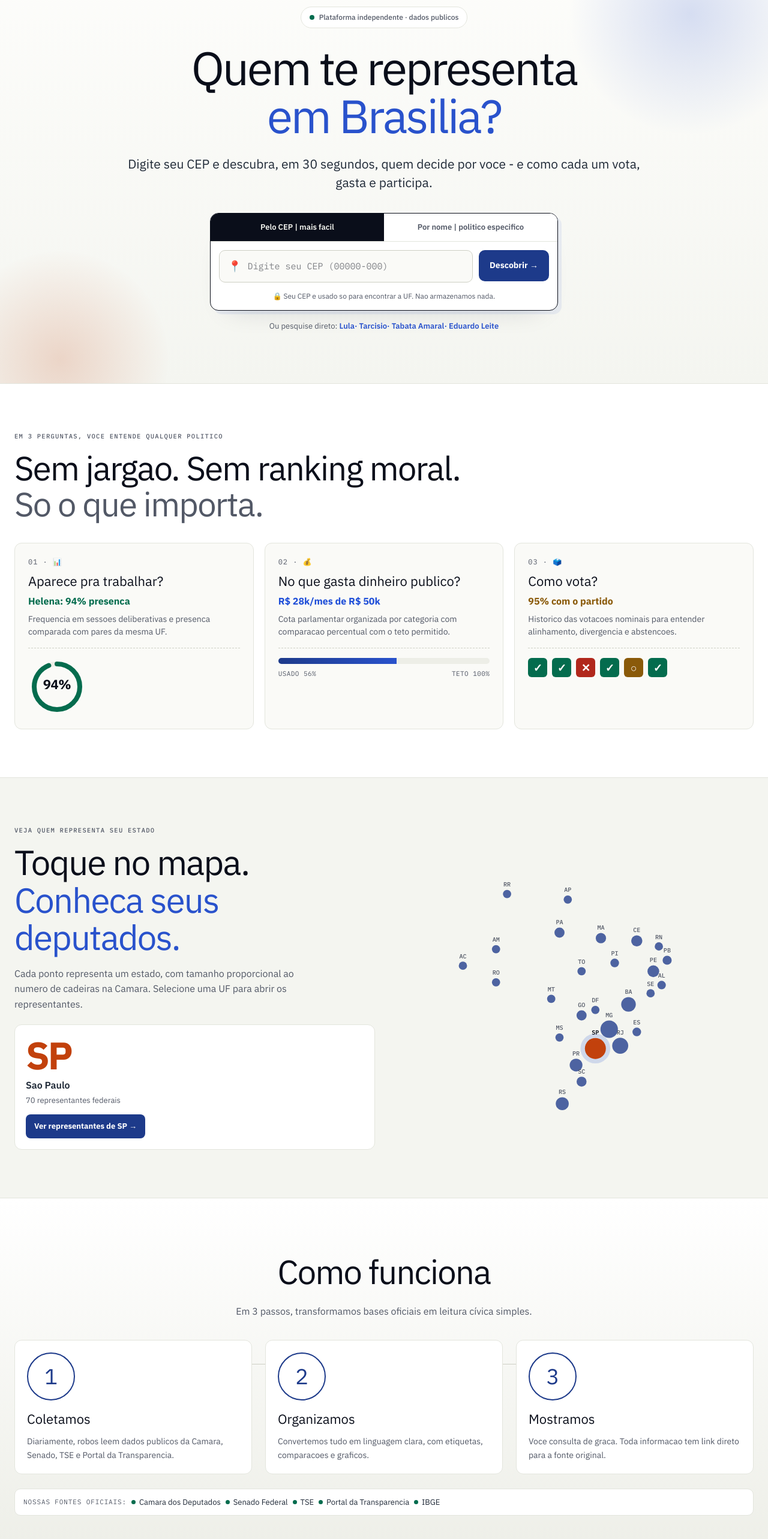
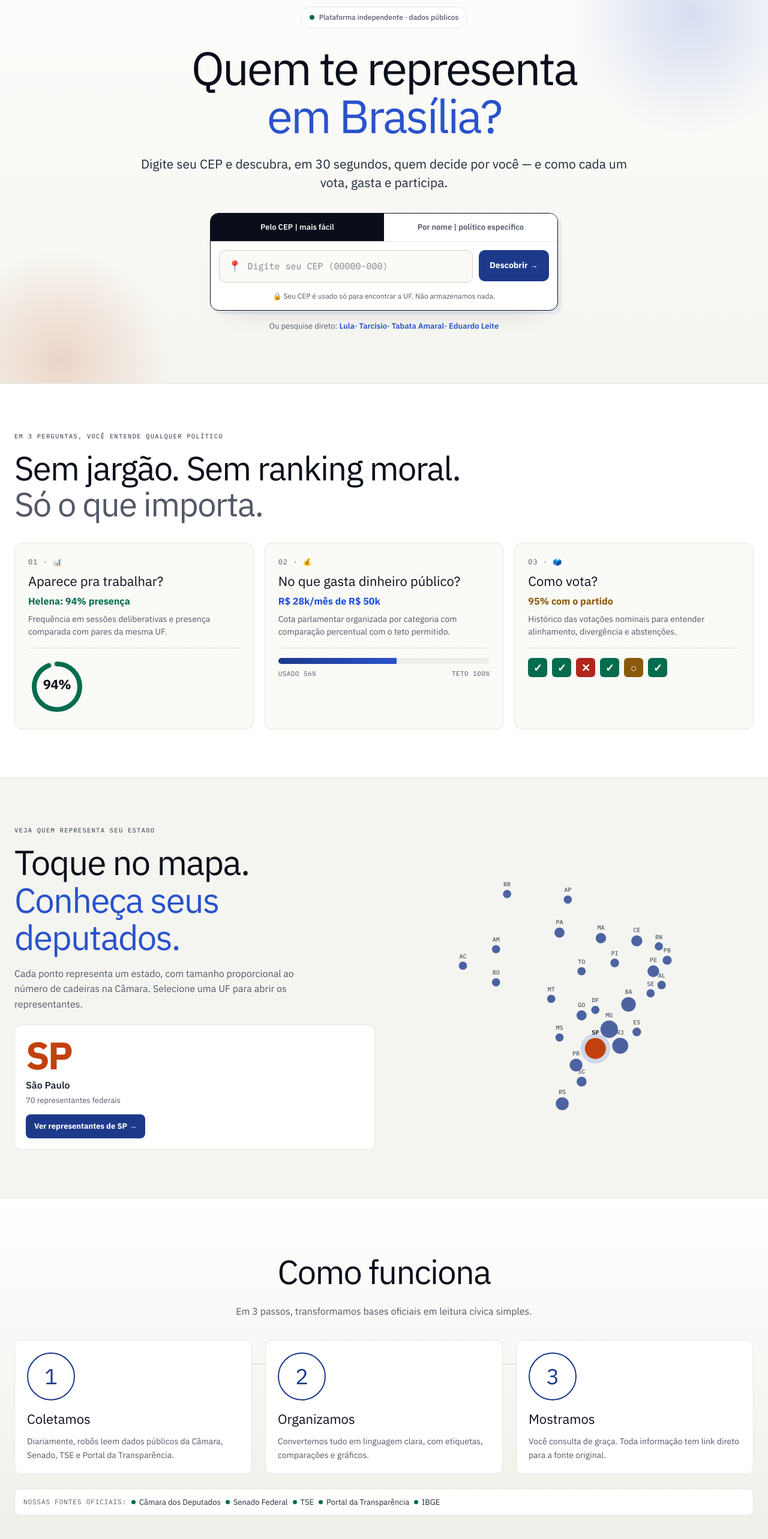
Before and after one commit to paulobolliger/meus-politicos, a Next.js app in the folder app/: page / in a window 1280 px wide. Shown: the part 174-2740 px from the top of the page at 60% size. Built offline with nearby package versions, Linux system fonts and the light colour scheme.

Commit message:
fix(site): acentos na home cidadão

```diff
--- a/app/src/components/site/home/HomeCidadaoClient.tsx
+++ b/app/src/components/site/home/HomeCidadaoClient.tsx
@@ -46,28 +46,28 @@ const STATES: StateDot[] = [
 const UF_NOMES: Record<string, string> = {
   AM: 'Amazonas',
   RR: 'Roraima',
-  AP: 'Amapa',
-  PA: 'Para',
+  AP: 'Amapá',
+  PA: 'Pará',
   AC: 'Acre',
-  RO: 'Rondonia',
+  RO: 'Rondônia',
   TO: 'Tocantins',
-  MA: 'Maranhao',
-  PI: 'Piaui',
-  CE: 'Ceara',
+  MA: 'Maranhão',
+  PI: 'Piauí',
+  CE: 'Ceará',
   RN: 'Rio Grande do Norte',
-  PB: 'Paraiba',
+  PB: 'Paraíba',
   PE: 'Pernambuco',
   AL: 'Alagoas',
   SE: 'Sergipe',
   BA: 'Bahia',
   MT: 'Mato Grosso',
-  GO: 'Goias',
+  GO: 'Goiás',
   DF: 'Distrito Federal',
   MG: 'Minas Gerais',
-  ES: 'Espirito Santo',
+  ES: 'Espírito Santo',
   RJ: 'Rio de Janeiro',
-  SP: 'Sao Paulo',
-  PR: 'Parana',
+  SP: 'São Paulo',
+  PR: 'Paraná',
   SC: 'Santa Catarina',
   RS: 'Rio Grande do Sul',
   MS: 'Mato Grosso do Sul',
@@ -263,7 +263,7 @@ export function HomeCidadaoClient() {
               }}
             >
               <span style={{ width: 8, height: 8, borderRadius: '50%', background: 'var(--pos)' }} />
-              Plataforma independente · dados publicos
+              Plataforma independente · dados públicos
             </div>
 
             <h1
@@ -277,7 +277,7 @@ export function HomeCidadaoClient() {
             >
               Quem te representa
               <br />
-              <span style={{ color: 'var(--brand-2)' }}>em Brasilia?</span>
+              <span style={{ color: 'var(--brand-2)' }}>em Brasília?</span>
             </h1>
 
             <p
@@ -289,7 +289,7 @@ export function HomeCidadaoClient() {
                 maxWidth: 860,
               }}
             >
-              Digite seu CEP e descubra, em 30 segundos, quem decide por voce - e como cada um vota, gasta e participa.
+              Digite seu CEP e descubra, em 30 segundos, quem decide por você — e como cada um vota, gasta e participa.
             </p>
 
             <form
@@ -319,7 +319,7 @@ export function HomeCidadaoClient() {
                     cursor: 'pointer',
                   }}
                 >
-                  Pelo CEP | mais facil
+                  Pelo CEP | mais fácil
                 </button>
                 <button
                   type="button"
@@ -335,7 +335,7 @@ export function HomeCidadaoClient() {
                     cursor: 'pointer',
                   }}
                 >
-                  Por nome | politico especifico
+                  Por nome | político específico
                 </button>
               </div>
 
@@ -356,7 +356,7 @@ export function HomeCidadaoClient() {
                   <input
                     value={tab === 'cep' ? cep : nome}
                     onChange={(e) => (tab === 'cep' ? setCep(e.target.value) : setNome(e.target.value))}
-                    placeholder={tab === 'cep' ? 'Digite seu CEP (00000-000)' : 'Digite o nome do politico'}
+                    placeholder={tab === 'cep' ? 'Digite seu CEP (00000-000)' : 'Digite o nome do político'}
                     style={{
                       border: 'none',
                       outline: 'none',
@@ -390,7 +390,7 @@ export function HomeCidadaoClient() {
               </div>
 
               <div style={{ padding: '0 14px 14px', fontSize: 12, color: 'var(--ink-3)' }}>
-                🔒 Seu CEP e usado so para encontrar a UF. Nao armazenamos nada.
+                🔒 Seu CEP é usado só para encontrar a UF. Não armazenamos nada.
               </div>
             </form>
 
@@ -423,12 +423,12 @@ export function HomeCidadaoClient() {
         <div style={{ maxWidth: 1320, margin: '0 auto', padding: '0 24px' }}>
           <div style={{ maxWidth: 900 }}>
             <div className="label" style={{ marginBottom: 14 }}>
-              EM 3 PERGUNTAS, VOCE ENTENDE QUALQUER POLITICO
+              EM 3 PERGUNTAS, VOCÊ ENTENDE QUALQUER POLÍTICO
             </div>
             <h2 style={{ fontSize: 'clamp(34px, 4.7vw, 56px)', lineHeight: 1.08, letterSpacing: '-0.03em', margin: 0, color: 'var(--ink)' }}>
-              Sem jargao. Sem ranking moral.
+              Sem jargão. Sem ranking moral.
               <br />
-              <span style={{ color: 'var(--ink-3)' }}>So o que importa.</span>
+              <span style={{ color: 'var(--ink-3)' }}>Só o que importa.</span>
             </h2>
           </div>
 
@@ -438,9 +438,9 @@ export function HomeCidadaoClient() {
                 01 · 📊
               </div>
               <h3 style={{ margin: '10px 0 8px', fontSize: 22, lineHeight: 1.2, color: 'var(--ink)' }}>Aparece pra trabalhar?</h3>
-              <p style={{ margin: 0, fontSize: 16, fontWeight: 700, color: 'var(--pos)' }}>Helena: 94% presenca</p>
+              <p style={{ margin: 0, fontSize: 16, fontWeight: 700, color: 'var(--pos)' }}>Helena: 94% presença</p>
               <p style={{ margin: '8px 0 0', fontSize: 14, color: 'var(--ink-3)', lineHeight: 1.5 }}>
-                Frequencia em sessoes deliberativas e presenca comparada com pares da mesma UF.
+                Frequência em sessões deliberativas e presença comparada com pares da mesma UF.
               </p>
               <div style={{ borderTop: '1px dashed var(--line-strong)', marginTop: 16, paddingTop: 16 }}>
                 <PresencaRingMini value={94} />
@@ -451,10 +451,10 @@ export function HomeCidadaoClient() {
               <div className="mono" style={{ fontSize: 12, letterSpacing: '0.08em', color: 'var(--ink-3)' }}>
                 02 · 💰
               </div>
-              <h3 style={{ margin: '10px 0 8px', fontSize: 22, lineHeight: 1.2, color: 'var(--ink)' }}>No que gasta dinheiro publico?</h3>
-              <p style={{ margin: 0, fontSize: 16, fontWeight: 700, color: 'var(--info)' }}>R$ 28k/mes de R$ 50k</p>
+              <h3 style={{ margin: '10px 0 8px', fontSize: 22, lineHeight: 1.2, color: 'var(--ink)' }}>No que gasta dinheiro público?</h3>
+              <p style={{ margin: 0, fontSize: 16, fontWeight: 700, color: 'var(--info)' }}>R$ 28k/mês de R$ 50k</p>
               <p style={{ margin: '8px 0 0', fontSize: 14, color: 'var(--ink-3)', lineHeight: 1.5 }}>
-                Cota parlamentar organizada por categoria com comparacao percentual com o teto permitido.
+                Cota parlamentar organizada por categoria com comparação percentual com o teto permitido.
               </p>
               <div style={{ borderTop: '1px dashed var(--line-strong)', marginTop: 16, paddingTop: 16 }}>
                 <UsageBar pct={56} />
@@ -468,7 +468,7 @@ export function HomeCidadaoClient() {
               <h3 style={{ margin: '10px 0 8px', fontSize: 22, lineHeight: 1.2, color: 'var(--ink)' }}>Como vota?</h3>
               <p style={{ margin: 0, fontSize: 16, fontWeight: 700, color: 'var(--warn)' }}>95% com o partido</p>
               <p style={{ margin: '8px 0 0', fontSize: 14, color: 'var(--ink-3)', lineHeight: 1.5 }}>
-                Historico das votacoes nominais para entender alinhamento, divergencia e abstencoes.
+                Histórico das votações nominais para entender alinhamento, divergência e abstenções.
               </p>
               <div style={{ borderTop: '1px dashed var(--line-strong)', marginTop: 16, paddingTop: 16 }}>
                 <VoteMini />
@@ -488,10 +488,10 @@ export function HomeCidadaoClient() {
               <h2 style={{ margin: 0, fontSize: 'clamp(34px, 5vw, 58px)', lineHeight: 1.08, letterSpacing: '-0.03em' }}>
                 Toque no mapa.
                 <br />
-                <span style={{ color: 'var(--brand-2)' }}>Conheca seus deputados.</span>
+                <span style={{ color: 'var(--brand-2)' }}>Conheça seus deputados.</span>
               </h2>
               <p style={{ marginTop: 16, fontSize: 16, lineHeight: 1.6, color: 'var(--ink-3)', maxWidth: 520 }}>
-                Cada ponto representa um estado, com tamanho proporcional ao numero de cadeiras na Camara. Selecione uma UF para
+                Cada ponto representa um estado, com tamanho proporcional ao número de cadeiras na Câmara. Selecione uma UF para
                 abrir os representantes.
               </p>
 
@@ -543,17 +543,17 @@ export function HomeCidadaoClient() {
                 {
                   n: '1',
                   h: 'Coletamos',
-                  d: 'Diariamente, robos leem dados publicos da Camara, Senado, TSE e Portal da Transparencia.',
+                  d: 'Diariamente, robôs leem dados públicos da Câmara, Senado, TSE e Portal da Transparência.',
                 },
                 {
                   n: '2',
                   h: 'Organizamos',
-                  d: 'Convertemos tudo em linguagem clara, com etiquetas, comparacoes e graficos.',
+                  d: 'Convertemos tudo em linguagem clara, com etiquetas, comparações e gráficos.',
                 },
                 {
                   n: '3',
                   h: 'Mostramos',
-                  d: 'Voce consulta de graca. Toda informacao tem link direto para a fonte original.',
+                  d: 'Você consulta de graça. Toda informação tem link direto para a fonte original.',
                 },
               ].map((step) => (
                 <article key={step.n} style={{ background: 'var(--panel)', border: '1px solid var(--line)', borderRadius: 12, padding: 20 }}>
@@ -597,7 +597,7 @@ export function HomeCidadaoClient() {
             <span className="mono" style={{ fontSize: 11, letterSpacing: '0.08em', color: 'var(--ink-3)' }}>
               NOSSAS FONTES OFICIAIS:
             </span>
-            {['Camara dos Deputados', 'Senado Federal', 'TSE', 'Portal da Transparencia', 'IBGE'].map((f) => (
+            {['Câmara dos Deputados', 'Senado Federal', 'TSE', 'Portal da Transparência', 'IBGE'].map((f) => (
               <span key={f} style={{ fontSize: 13, color: 'var(--ink-2)', display: 'inline-flex', alignItems: 'center', gap: 6 }}>
                 <span style={{ width: 7, height: 7, borderRadius: 999, background: 'var(--pos)' }} />
                 {f}
@@ -612,21 +612,21 @@ export function HomeCidadaoClient() {
           <div style={{ display: 'grid', gridTemplateColumns: 'repeat(auto-fit, minmax(320px, 1fr))', gap: 28, alignItems: 'start' }}>
             <div>
               <h2 style={{ margin: 0, fontSize: 'clamp(34px, 4.6vw, 56px)', lineHeight: 1.1, letterSpacing: '-0.03em' }}>
-                Sem opiniao. Sem patrocinio. Sem rankings.
+                Sem opinião. Sem patrocínio. Sem rankings.
               </h2>
               <p style={{ marginTop: 14, fontSize: 16, lineHeight: 1.6, color: 'var(--ink-3)', maxWidth: 520 }}>
-                Nosso compromisso e com dados oficiais, contexto e cidadania informada. A plataforma existe para ajudar voce a
-                interpretar, nao para dizer em quem votar.
+                Nosso compromisso é com dados oficiais, contexto e cidadania informada. A plataforma existe para ajudar você a
+                interpretar, não para dizer em quem votar.
               </p>
             </div>
 
             <div style={{ border: '1px solid var(--line)', borderRadius: 12, background: 'var(--panel)', overflow: 'hidden' }}>
               {[
                 { s: '✓', tone: 'var(--pos)', t: 'Dados oficiais com rastreabilidade' },
-                { s: '✓', tone: 'var(--pos)', t: 'Codigo aberto' },
-                { s: '✓', tone: 'var(--pos)', t: 'Sem patrocinio de campanhas' },
-                { s: '✕', tone: 'var(--neg)', t: 'Nao fazemos ranking ideologico' },
-                { s: '✕', tone: 'var(--neg)', t: 'Nao permitimos comentarios' },
+                { s: '✓', tone: 'var(--pos)', t: 'Código aberto' },
+                { s: '✓', tone: 'var(--pos)', t: 'Sem patrocínio de campanhas' },
+                { s: '✕', tone: 'var(--neg)', t: 'Não fazemos ranking ideológico' },
+                { s: '✕', tone: 'var(--neg)', t: 'Não permitimos comentários' },
               ].map((item, idx) => (
                 <div
                   key={item.t}
@@ -695,7 +695,7 @@ export function HomeCidadaoClient() {
                   Quer ir fundo? Use o app.
                 </h2>
                 <p style={{ marginTop: 14, color: 'rgba(255,255,255,0.78)', fontSize: 16, lineHeight: 1.6, maxWidth: 560 }}>
-                  Analise historicos de votacao, gasto parlamentar, contato de gabinete e acompanhamento individual em um ambiente de
+                  Analise históricos de votação, gasto parlamentar, contato de gabinete e acompanhamento individual em um ambiente de
                   leitura densa.
                 </p>
                 <div style={{ display: 'flex', gap: 10, flexWrap: 'wrap', marginTop: 20 }}>
@@ -732,7 +732,7 @@ export function HomeCidadaoClient() {
                       textDecoration: 'none',
                     }}
                   >
-                    Ver a documentacao da API
+                    Ver a documentação da API
                   </a>
                 </div>
               </div>
```
